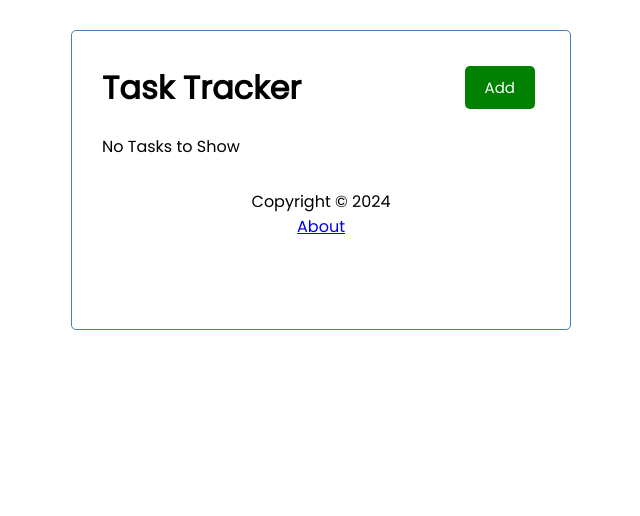
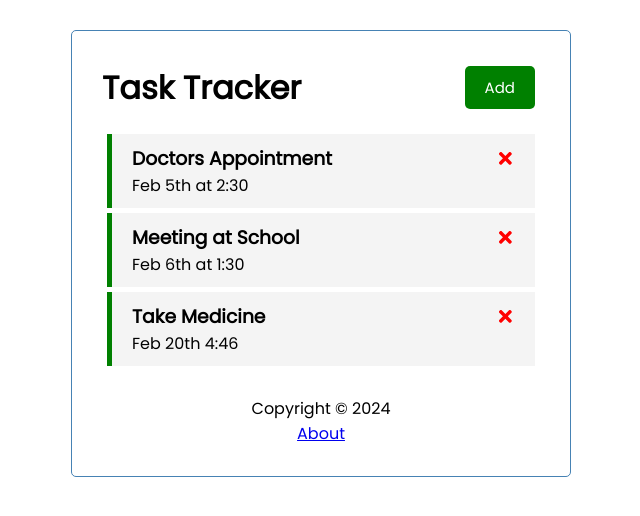
Before and after one commit to Pras2214/Task-Manager, a React (Create React App) app: page / in a window 1280 px wide. Shown: the top 516 px of the page, without its empty margins (319-959 px from the left). Built offline with nearby package versions, Linux system fonts and the light colour scheme; no server answers.

Commit message:
Changed the db to local storage

```diff
--- a/db.json
+++ /dev/null
@@ -1,22 +0,0 @@
-{
-  "tasks": [
-    {
-      "id": "1",
-      "text": "Doctors Appointment",
-      "day": "Feb 5th at 2:30",
-      "reminder": true
-    },
-    {
-      "id": "2",
-      "text": "Meeting at School",
-      "day": "Feb 6th at 1:30",
-      "reminder": true
-    },
-    {
-      "id": "1d1e",
-      "text": "Take Medicine",
-      "day": "Feb 20th 4:46",
-      "reminder": true
-    }
-  ]
-}
--- a/src/App.js
+++ b/src/App.js
@@ -5,32 +5,37 @@ import Tasks from "./components/Tasks";
 import AddTask from "./components/AddTask";
 import Footer from "./components/Footer";
 import About from "./components/About";
-const dbPath = process.env.PATH;
-console.log(dbPath);
+const defaultTasks = [
+  {
+    id: "1",
+    text: "Doctors Appointment",
+    day: "Feb 5th at 2:30",
+    reminder: true,
+  },
+  {
+    id: "2",
+    text: "Meeting at School",
+    day: "Feb 6th at 1:30",
+    reminder: true,
+  },
+  {
+    id: "1d1e",
+    text: "Take Medicine",
+    day: "Feb 20th 4:46",
+    reminder: true,
+  },
+];
 
 const App = () => {
   const [showAddTask, setShowAddTask] = useState(false);
-  const [tasks, setTasks] = useState([]);
+  const [tasks, setTasks] = useState(defaultTasks);
 
   useEffect(() => {
-    const getTasks = async () => {
-      const tasksFromServer = await fetchTasks();
-      setTasks(tasksFromServer);
-    };
-    getTasks();
+    localStorage.setItem("tasks", JSON.stringify(defaultTasks));
   }, []);
-
-  //Fetch Tasks
-  const fetchTasks = async () => {
-    const res = await fetch(`${dbPath}/tasks`, {mode:'cors'});
-    const data = await res.json();
-
-    return data;
-  };
 
   //Delete task
   const deleteTask = async (id) => {
-    await fetch(`${dbPath}/tasks/${id}`, { method: "DELETE" }, {mode:'cors'});
     setTasks(tasks.filter((task) => task.id !== id));
   };
 
@@ -39,13 +44,18 @@ const App = () => {
     const taskToToggle = await fetchTask(id);
     const updatedTask = { ...taskToToggle, reminder: !taskToToggle.reminder };
 
-    const res = await fetch(`${dbPath}/tasks/${id}`, {
-      method: "PUT",
-      headers: {
-        "Content-type": "application/json",
-      },
-      body: JSON.stringify(updatedTask),
-    }, {mode:'cors'});
+    const res = localStorage.setItem(
+      "tasks",
+      JSON.stringify(tasks.push(updatedTask))
+    );
+
+    // const res = await fetch(`http://localhost:5000/tasks/${id}`, {
+    //   method: "PUT",
+    //   headers: {
+    //     "Content-type": "application/json",
+    //   },
+    //   body: JSON.stringify(updatedTask),
+    // });
 
     const data = await res.json();
 
@@ -58,25 +68,24 @@ const App = () => {
 
   //Add Task
   const addTask = async (task) => {
-    const res = await fetch(`${dbPath}/tasks`, {
-      method: "POST",
-      headers: {
-        "Content-type": "application/json",
-      },
-      body: JSON.stringify(task),
-    }, {mode:'cors'});
-
-    const data = await res.json();
-    setTasks([...tasks, data]);
+    task.id = 5;
+    console.log(task);
+    const data = localStorage.getItem("tasks");
+    const parsedData = JSON.parse(data)
+    localStorage.setItem("tasks", JSON.stringify([...parsedData, task]))
+    setTasks([...parsedData, task]);
   };
 
   //Fetch Task
   const fetchTask = async (id) => {
-    const res = await fetch(`${dbPath}/tasks/${id}`, {mode:'cors'});
+    const tasks = JSON.parse(localStorage.getItem("tasks"));
+    const res = tasks.find((taskId) => taskId === id);
+    // const res = await fetch(`http://localhost:5000/tasks/${id}`);
     const data = await res.json();
 
     return data;
   };
+
   return (
     <Router>
       <div className="container">
--- a/src/components/Tasks.js
+++ b/src/components/Tasks.js
@@ -4,6 +4,7 @@ const Tasks = ({ tasks, onDelete, onToggle }) => {
   return (
     <>
       {tasks.map((task) => (
+
         <Task
           key={task.id}
           task={task}
```
